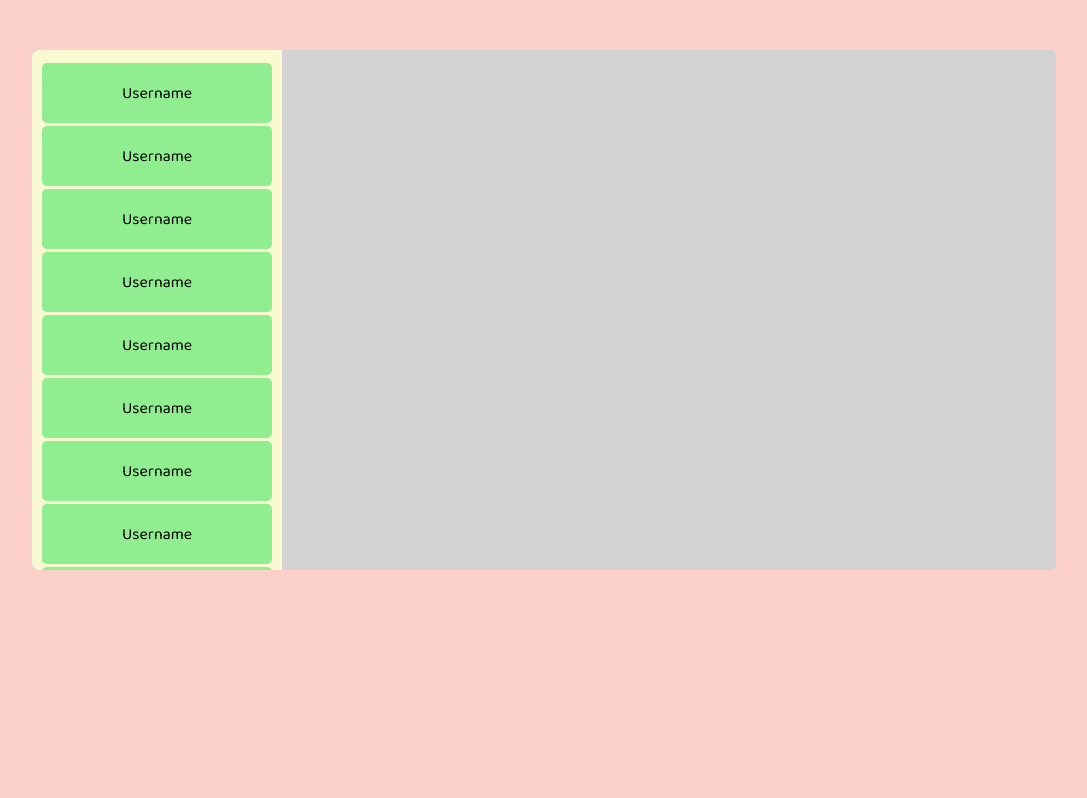
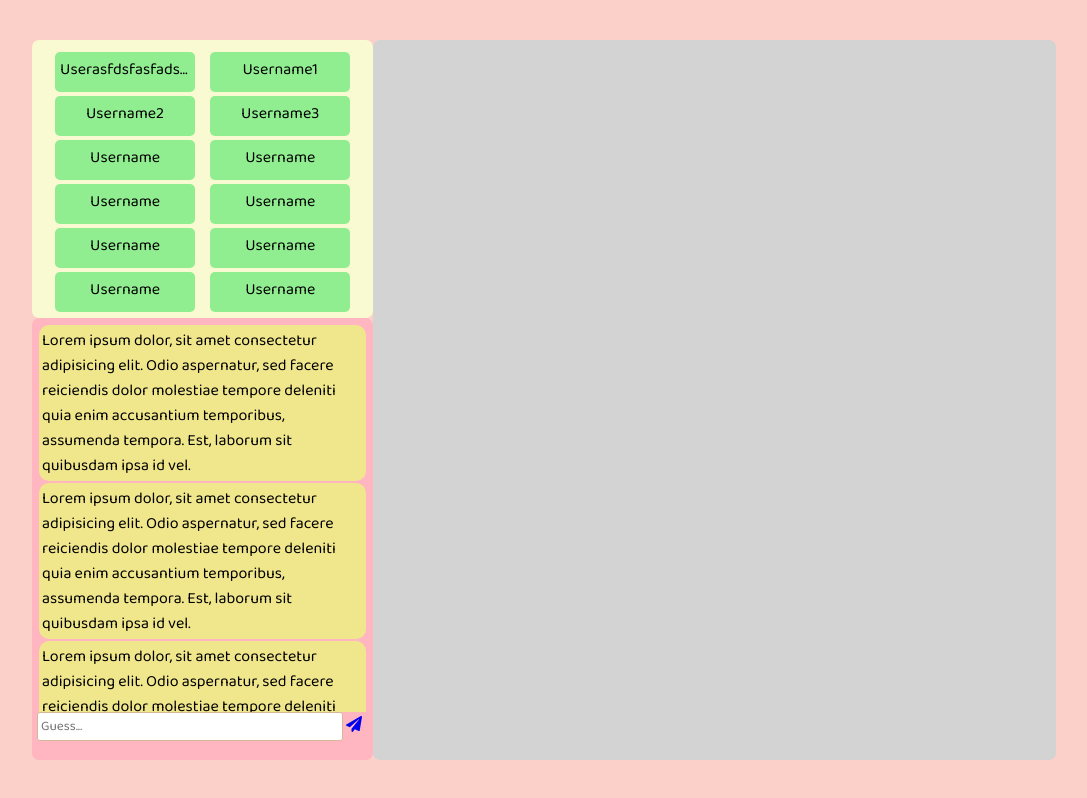
Before and after one commit to ks602/Draw-n-Guess, a website: page client/game.html in a window 1280 px wide. Shown: the whole page, without its empty margins (96-1183 px from the left). Drawn offline with Linux system fonts and the light colour scheme.

Commit message:
finish layout

```diff
--- a/client/css/style.css
+++ b/client/css/style.css
@@ -55,24 +55,32 @@ input[type="text"] {
 
 .container {
   position: relative;
-  width: 80%;
+  display: grid;
+  grid-template-columns: 2fr 4fr;
+  grid-template-rows: 2fr 3fr;
+  top: 5vh;
+  width: 80vw;
+  height: 90vh;
   margin: auto;
-  top: 50px;
   border: 0px;
   border-radius: 5px;
-  background-color: lightgray;
 }
 
 #member {
-  width: 230px;
-  height: 500px;
+  grid-row: 1/2;
   background-color: lightgoldenrodyellow;
-  position: relative;
   border: 0px;
-  border-radius: 7px 0px 0px 7px;
+  border-radius: 7px 7px 7px 7px;
   padding: 10px;
   overflow-y: scroll;
   overflow-x: hidden;
+}
+
+#memberList {
+  display: flex;
+  flex-wrap: wrap;
+  flex-direction: row;
+  justify-content: space-evenly;
 }
 
 li {
@@ -80,15 +88,19 @@ li {
 }
 
 .partiCard {
-  height: 50px;
-  margin: 3px auto;
+  height: 30px;
+  width: 130px;
+  margin: 2px;
+  padding: 5px;
   background-color: lightgreen;
   border: 0px;
   border-radius: 5px;
-  padding: 5px;
-  display: flex;
-  justify-content: center;
-  align-items: center;
+  text-align: center;
+}
+
+.partiCard div {
+  text-overflow: ellipsis;
+  overflow: hidden;
 }
 
 /* width */
@@ -107,4 +119,57 @@ li {
 ::-webkit-scrollbar-thumb {
   background: rgba(147, 156, 10, 0.61);
   border-radius: 5px;
+  border: 1px solid lightgoldenrodyellow;
 }
+
+::-webkit-scrollbar-thumb:hover {
+  background: rgba(107, 114, 3, 0.61);
+}
+
+#canvas {
+  background-color: lightgray;
+  border: 0px;
+  border-radius: 7px 7px 7px 7px;
+  grid-row: 1/3;
+}
+
+canvas {
+  width: 100%;
+  height: 100%;
+}
+
+#chat {
+  background: lightpink;
+  grid-row: 2/3;
+  border-radius: 7px 7px 7px 7px;
+  padding: 5px;
+  height: 54vh;
+}
+
+#chatList {
+  height: 90%;
+  overflow-y: scroll;
+}
+
+#chatList div {
+  word-break: normal;
+  background-color: khaki;
+  border: 0px;
+  border-radius: 10px;
+  margin: 2px;
+  padding: 3px;
+}
+
+#chatInput {
+  width: 90%;
+  margin: auto;
+}
+
+a {
+  text-decoration: brown;
+}
+
+.fas {
+  text-decoration: none;
+  background-color: brown;
+}
--- a/client/game.html
+++ b/client/game.html
@@ -5,6 +5,8 @@
   <meta charset="UTF-8">
   <meta name="viewport" content="width=device-width, initial-scale=1.0">
   <title>Document</title>
+  <link href="https://use.fontawesome.com/releases/v5.12.1/css/svg-with-js.css" rel="stylesheet" />
+  <script src="https://use.fontawesome.com/releases/v5.12.1/js/all.js" data-auto-add-css="false"></script>
   <link href="https://fonts.googleapis.com/css2?family=Baloo+2:wght@400;500&display=swap" rel="stylesheet">
   <link rel="stylesheet" href="css/style.css">
 </head>
@@ -12,18 +14,18 @@
 <body>
   <div class="container">
     <div id="member">
-      <ul>
+      <ul id="memberList">
         <li class="partiCard">
-          <div>Username</div>
+          <div>Userasfdsfasfadsfsdafsadfsffsdname</div>
         </li>
         <li class="partiCard">
-          <div>Username</div>
+          <div>Username1</div>
         </li>
         <li class="partiCard">
-          <div>Username</div>
+          <div>Username2</div>
         </li>
         <li class="partiCard">
-          <div>Username</div>
+          <div>Username3</div>
         </li>
         <li class="partiCard">
           <div>Username</div>
@@ -51,9 +53,32 @@
         </li>
       </ul>
     </div>
-    <div id="canvas"></div>
-    <div id="chat"></div>
+    <div id="canvas">
+      <canvas></canvas>
+    </div>
+    <div id="chat">
+      <div id="chatList">
+        <div>Lorem ipsum dolor, sit amet consectetur adipisicing elit. Odio aspernatur, sed facere reiciendis dolor
+          molestiae tempore deleniti quia enim accusantium temporibus, assumenda tempora. Est, laborum sit quibusdam
+          ipsa id vel.</div>
+        <div>Lorem ipsum dolor, sit amet consectetur adipisicing elit. Odio aspernatur, sed facere reiciendis dolor
+          molestiae tempore deleniti quia enim accusantium temporibus, assumenda tempora. Est, laborum sit quibusdam
+          ipsa id vel.</div>
+        <div>Lorem ipsum dolor, sit amet consectetur adipisicing elit. Odio aspernatur, sed facere reiciendis dolor
+          molestiae tempore deleniti quia enim accusantium temporibus, assumenda tempora. Est, laborum sit quibusdam
+          ipsa id vel.</div>
+        <div>Lorem ipsum dolor, sit amet consectetur adipisicing elit. Odio aspernatur, sed facere reiciendis dolor
+          molestiae tempore deleniti quia enim accusantium temporibus, assumenda tempora. Est, laborum sit quibusdam
+          ipsa id vel.</div>
+        <div>Lorem ipsum dolor, sit amet consectetur adipisicing elit. Odio aspernatur, sed facere reiciendis dolor
+          molestiae tempore deleniti quia enim accusantium temporibus, assumenda tempora. Est, laborum sit quibusdam
+          ipsa id vel.</div>
+      </div>
+      <input type="text" id="chatInput" placeholder="Guess...">
+      <a href="#"><i class="fas fa-paper-plane"></i></a>
+    </div>
   </div>
+  <script src="js/game.js"></script>
 </body>
 
 </html>
```
